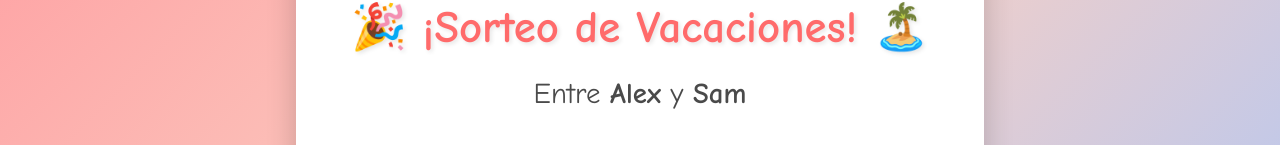
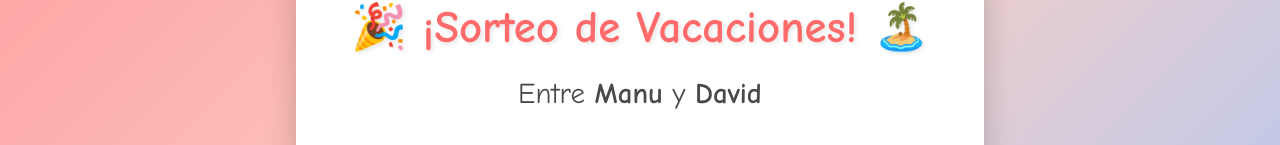
Before and after one commit to rubendml/vacaciones, a plain HTML site: page index.html in a window 1280 px wide. Shown: the part 248-393 px from the top of the page. Drawn offline with Linux system fonts and the light colour scheme.

Commit message:
Update index.html

```diff
--- a/index.html
+++ b/index.html
@@ -102,7 +102,7 @@
 <body>
   <div class="container">
     <h1>🎉 ¡Sorteo de Vacaciones! 🏝️</h1>
-    <p class="names">Entre <strong>Alex</strong> y <strong>Sam</strong></p>
+    <p class="names">Entre <strong>Manu</strong> y <strong>David</strong></p>
 
     <div id="winner" class="winner">¿Quién se va de vacaciones?</div>
 
@@ -114,7 +114,7 @@
   </div>
 
   <script>
-    const participantes = ["Alex", "Sam"];
+    const participantes = ["Manu", "David"];
     let sorteado = false;
 
     function sortear() {
```
